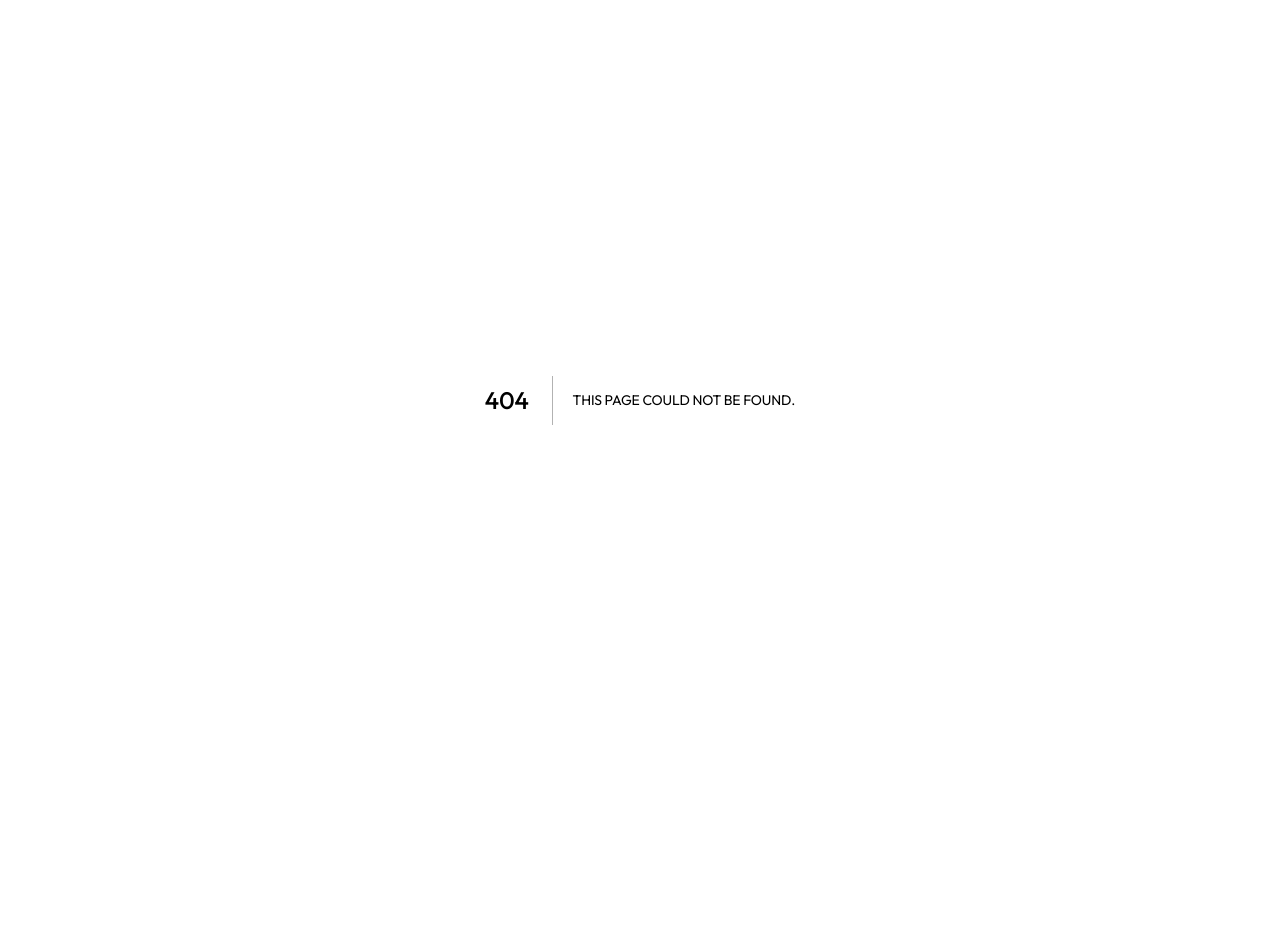
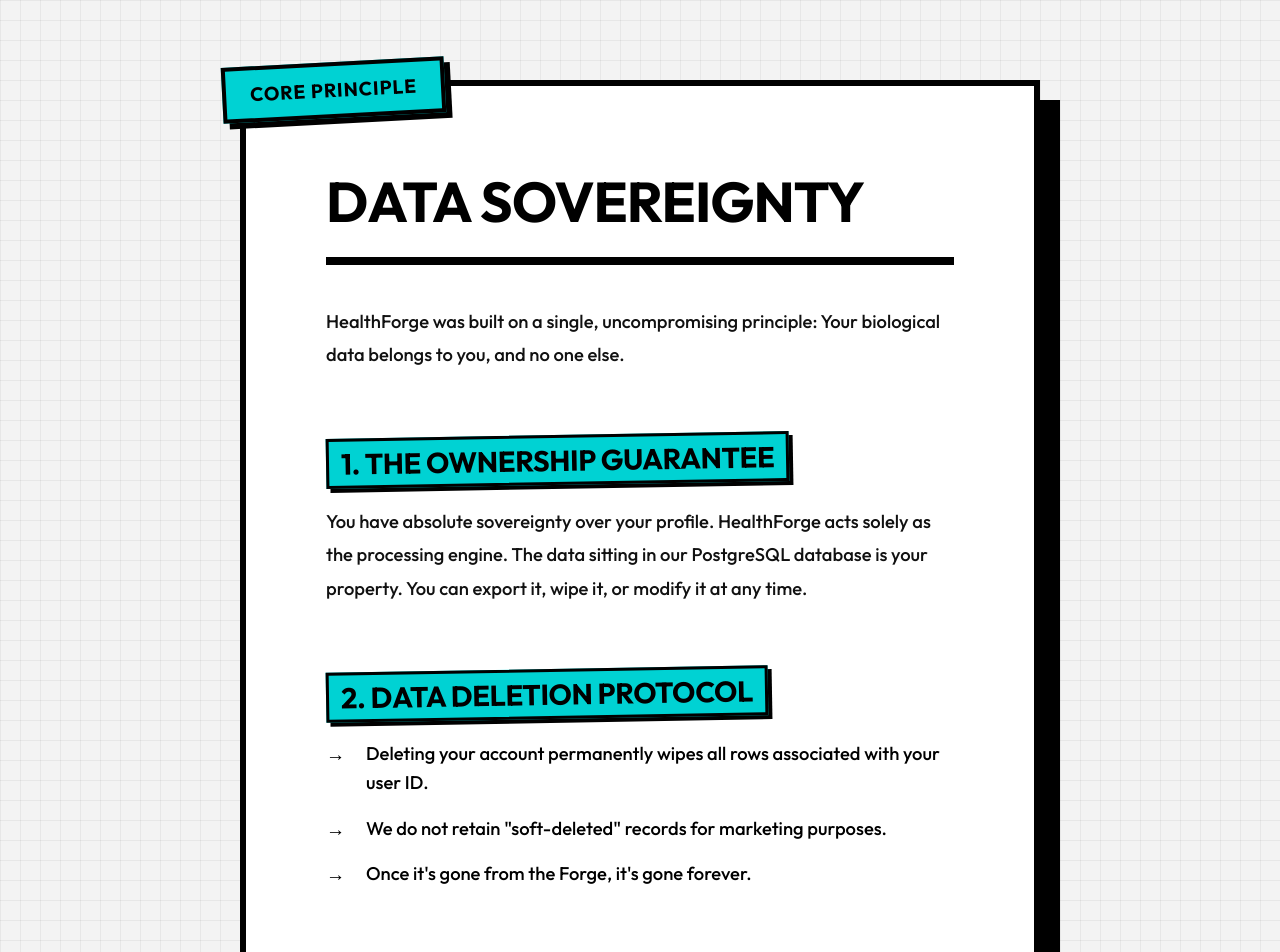
Before and after one commit to harshshirke66/HealthForge, a Next.js app: page /data in a window 1280 px wide. Before the commit this address had no page. Shown: the top 952 px of the page. Before the commit the page ends 800 px from the top, so only its background shows below. Built offline with nearby package versions, Linux system fonts and the light colour scheme.

Commit message:
feat(legal): build data sovereignty and privacy core principle page

```diff
--- /dev/null
+++ b/src/app/data/page.tsx
@@ -0,0 +1,39 @@
+"use client";
+import React from 'react';
+import Link from 'next/link';
+import { ArrowLeft } from 'lucide-react';
+import '../../styles/legal.css';
+
+export default function DataSovereignty() {
+  return (
+    <div className="legal-container">
+      <div className="legal-content data">
+        <div className="legal-badge">Core Principle</div>
+
+        <h1>Data Sovereignty</h1>
+
+        <p>HealthForge was built on a single, uncompromising principle: Your biological data belongs to you, and no one else.</p>
+
+        <h2>1. The Ownership Guarantee</h2>
+        <p>You have absolute sovereignty over your profile. HealthForge acts solely as the processing engine. The data sitting in our PostgreSQL database is your property. You can export it, wipe it, or modify it at any time.</p>
+
+        <h2>2. Data Deletion Protocol</h2>
+        <ul>
+          <li>Deleting your account permanently wipes all rows associated with your user ID.</li>
+          <li>We do not retain "soft-deleted" records for marketing purposes.</li>
+          <li>Once it's gone from the Forge, it's gone forever.</li>
+        </ul>
+
+        <h2>3. Third-Party Independence</h2>
+        <p>We do not connect to external ad networks. We do not use Google Analytics. We do not sell aggregations of user sleep schedules or nutritional habits to insurance companies. HealthForge Intelligence is a closed, secure ecosystem designed entirely for your personal optimization.</p>
+
+        <div className="legal-footer">
+          <Link href="/" className="legal-back-btn">
+             <ArrowLeft size={20} /> Return to Base
+          </Link>
+          <span className="last-updated">UPDATED: APRIL 2026</span>
+        </div>
+      </div>
+    </div>
+  );
+}
```
